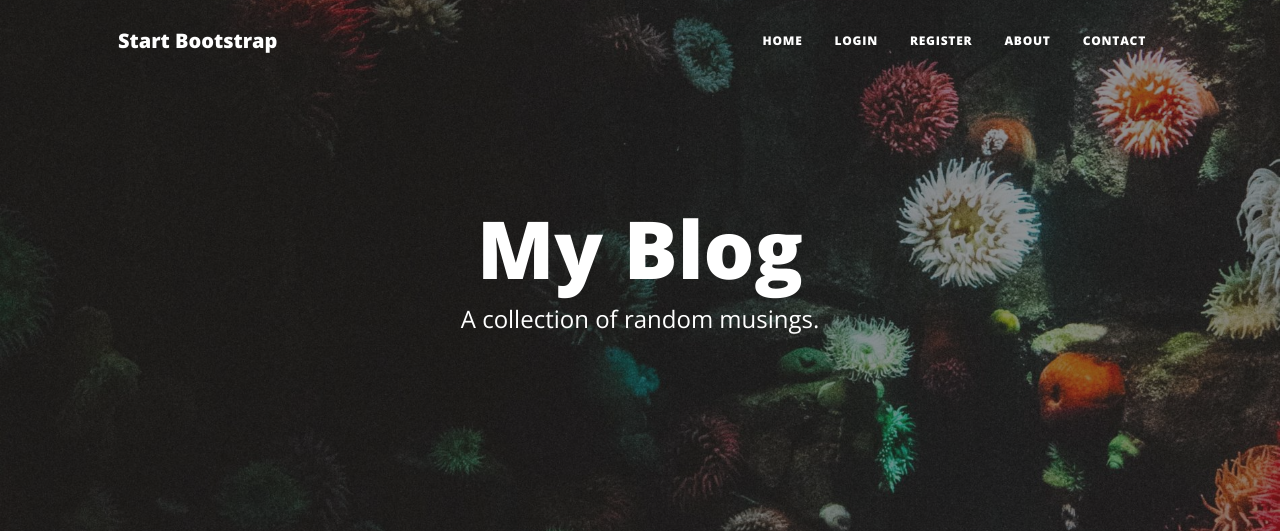
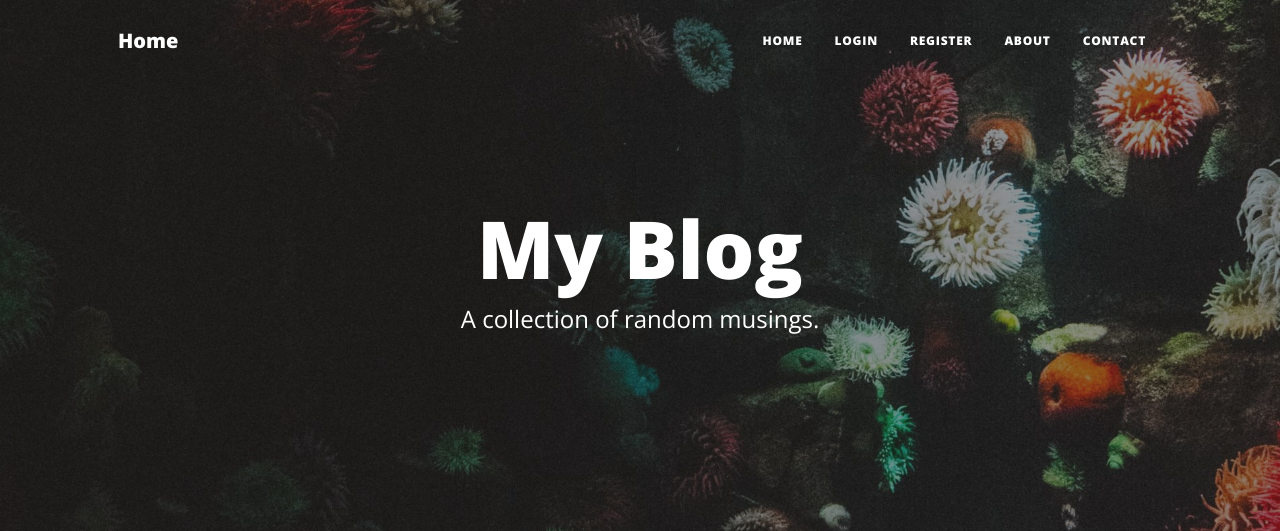
Before and after one commit to YashChoubey06/Blog-Website, a Flask app: page / in a window 1280 px wide. Shown: the top 531 px of the page. Run offline with Flask 3, Linux system fonts and the light colour scheme; data that the repository does not hold is empty; some libraries are stand-ins or nearby versions.

Commit message:
Update Header file

```diff
--- a/templates/header.html
+++ b/templates/header.html
@@ -42,7 +42,7 @@
     <!-- Navigation-->
     <nav class="navbar navbar-expand-lg navbar-light" id="mainNav">
       <div class="container px-4 px-lg-5">
-        <a class="navbar-brand" href="/">Start Bootstrap</a>
+        <a class="navbar-brand" href="/">Home</a>
         <button
           class="navbar-toggler"
           type="button"
```
